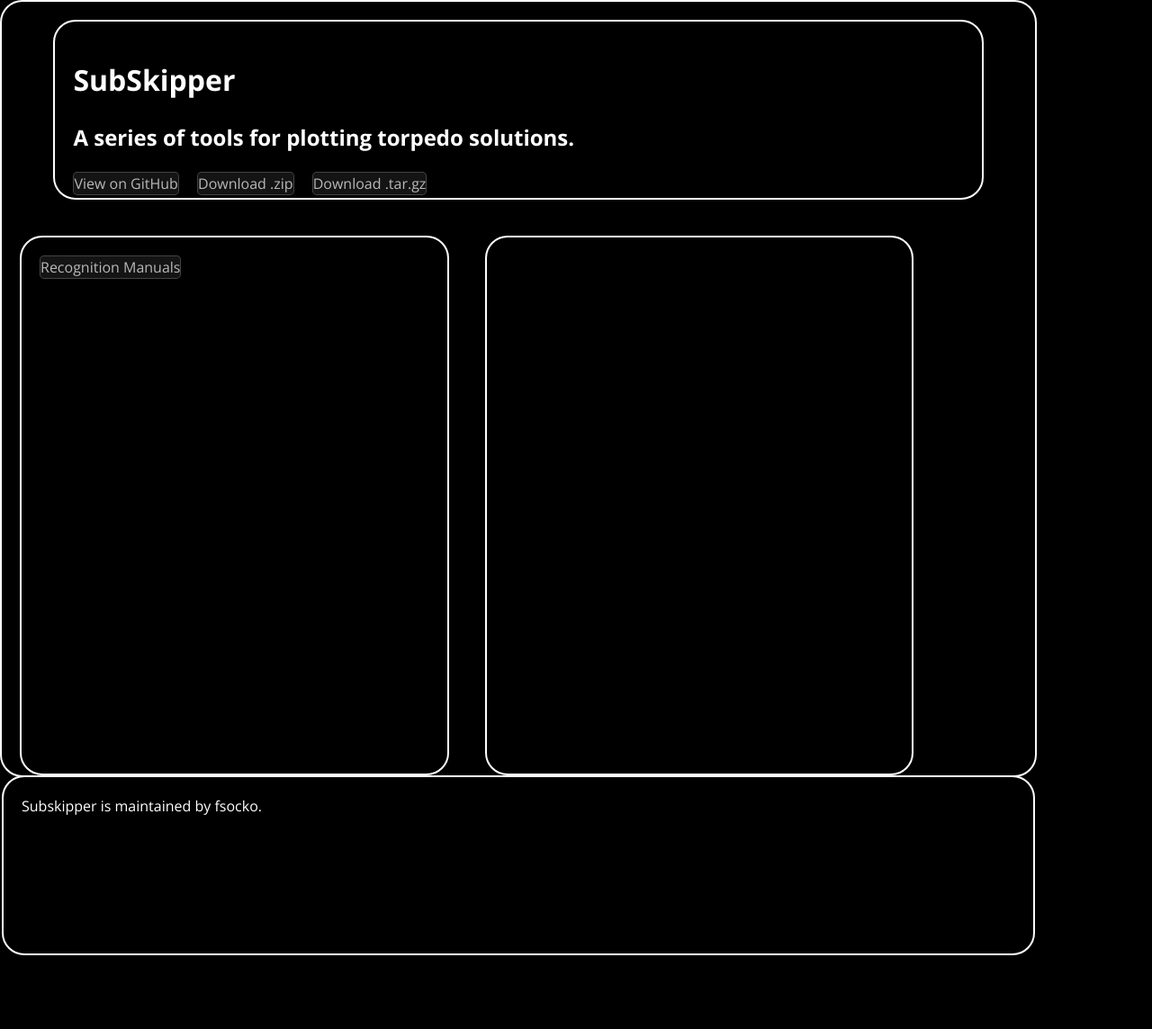
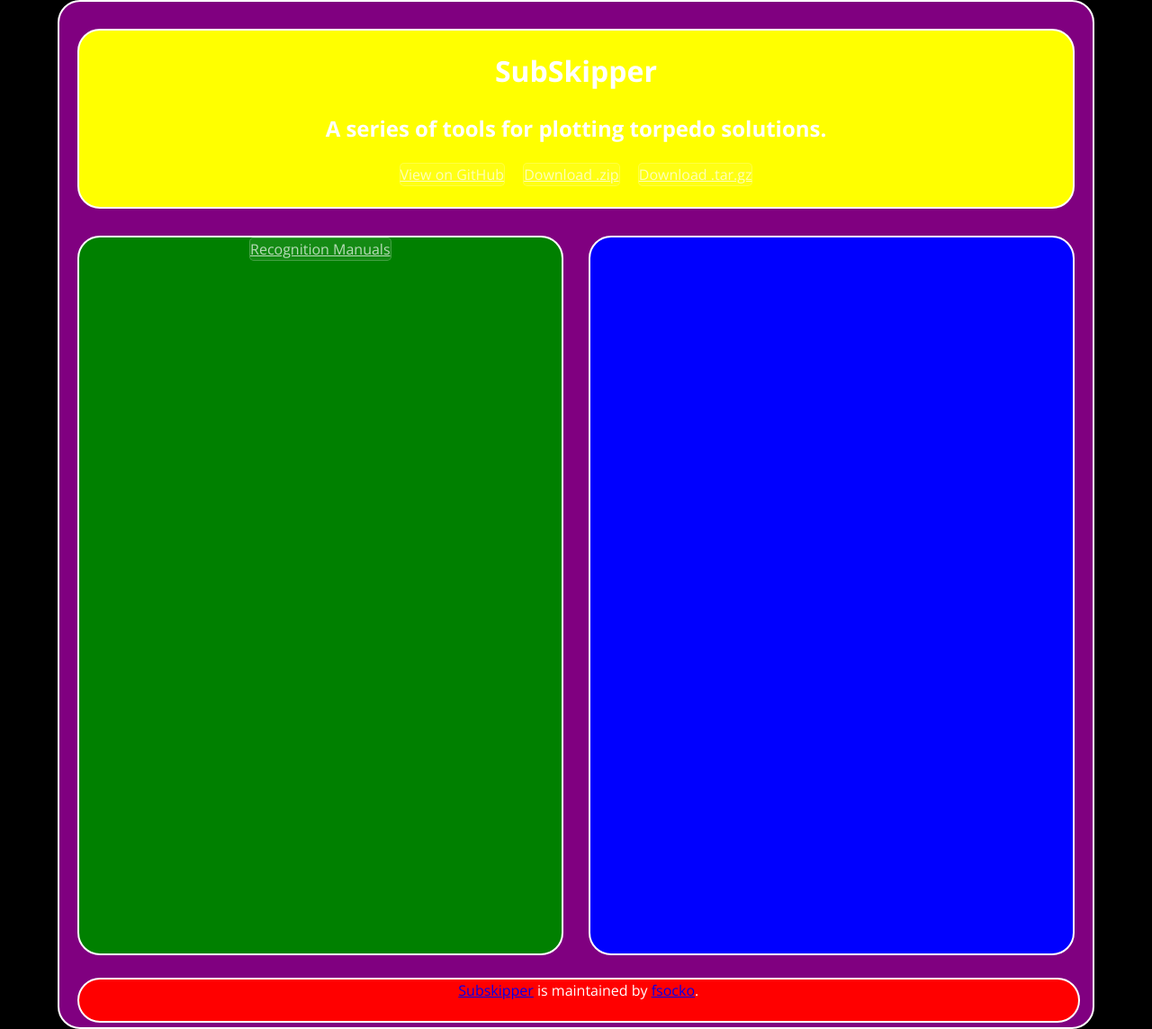
Before and after one commit to fsocko/subskipper, a PHP site: page / in a window 1280 px wide. Shown: the whole page at 90% size. Before the commit the page ends 1062 px from the top, so only its background shows below. Run offline with PHP 8.4, Linux system fonts and the light colour scheme.

Commit message:
colourful but technically correct site

```diff
--- a/index.html
+++ b/index.html
@@ -10,8 +10,10 @@
   </head>
 
   <body>
+
 	<div class = wrapper>
 
+	  <header>
     <div id=headerDiv>
       <h1>SubSkipper</h1>
       <h2>A series of tools for plotting torpedo solutions.</h2>
@@ -19,23 +21,22 @@
       <a href="https://github.com/fsocko/SubSkipper/zipball/master" class="btn">Download .zip</a>
       <a href="https://github.com/fsocko/SubSkipper/tarball/master" class="btn">Download .tar.gz</a>
 	</div>
+	</header>
 
-
-
-
-	<div class=contentDiv>
+	<div class=contentDiv id=leftColumn>
 	  <a href="https://fsocko.github.io/SubSkipper/recog/recogHTML/recogLSNi.html" class="btn">Recognition Manuals</a>
-
-	</div>
-		<div class=contentDiv>
 	</div>
 
+	<div class=contentDiv id=rightColumn>
+	</div>
 
+<footer>
 	<div id = footer>
-        <span class="site-footer-owner"><a href="https://github.com/fsocko/SubSkipper">Subskipper</a> is maintained by <a href="https://github.com/fsocko">fsocko</a>.</span>
+	<span class="site-footer-owner"><a href="https://github.com/fsocko/SubSkipper">Subskipper</a> is maintained by <a href="https://github.com/fsocko">fsocko</a>.</span>
+   </div>
+</footer>
 
-    </div>
+</div>
 
-	</div>
 </body>
 </html>
--- a/stylesheets/stylesheet.css
+++ b/stylesheets/stylesheet.css
@@ -12,43 +12,59 @@
   }
 	.wrapper{
 
-		position: absolute;
-		width: 90%;
-		border-radius: 25px;
+	position: absolute;
+	top: 0px;
+	width: 90%;
+	min-height:100%;
+	border-radius: 25px;
     border: 2px solid white;
+	text-align: center;
+	display: table;
+	background-color: purple;
+	margin-left: 5%;
+	margin-right: 5%;
 
 	}
 
     #headerDiv {
+	position: relative;
+	top: 10px;
     border-radius: 25px;
     border: 2px solid white;
-    padding: 20px;
-    width: 90%;
     height: 200px;
+	background-color: yellow;
 	margin: 20px 20px 20px 20px;
-	margin-left: auto;
-	margin-right: auto;
+
 }
 
   .contentDiv {
-	float: left;
+	position: relative;
+	bottom: 0px;
     border-radius: 25px;
     border: 2px solid white;
-    padding: 20px;
-    width: calc((90% / 2) - 40px );
-    height: 600px;
+    height: 800px;
+	width: 47%;
 	margin-top: 20px;
-	margin-left: 20px;
-	margin-right: 20px;
+	margin-bottom: 20px;
 
 }
 
+#leftColumn
+{
+float: left;
+background-color: green;
+margin-right: 20px;
+margin-left: 20px;
+}
 
-a {
-  color: #ffffff;
-  text-decoration: none; }
-  a:hover {
-    text-decoration: underline; }
+#rightColumn
+{
+	float: right;
+	background-color: blue;
+	margin-left: 0;
+	margin-right: 20px;;
+}
+
 
 .btn {
   display: inline-block;
@@ -69,22 +85,18 @@
   background-color: rgba(255, 255, 255, 0.2);
   border-color: rgba(255, 255, 255, 0.3); }
 
-.page-header {
-  color: #fff;
-  text-align: center;
-  background-color: #159957;
-  background-image: linear-gradient(120deg, #155799, #159957); }
-
 
 #footer {
-    position: absolute;
-	bottom: -220px;
+
+	float: left;
+	bottom:0;
 	border-radius: 25px;
     border: 2px solid white;
-    padding: 20px;
-    width: 100%;
-    height: 200px;
-	margin: 20px 20px 20px 20px;
-	margin-left: auto;
-	margin-right: auto;
+    height: 50px;
+	min-width: 97%;
+	background-color: red;
+	margin-top: 5px;
+	margin-bottom: 5px;
+	margin-right: 20px;
+	margin-left: 20px;
 }
```
